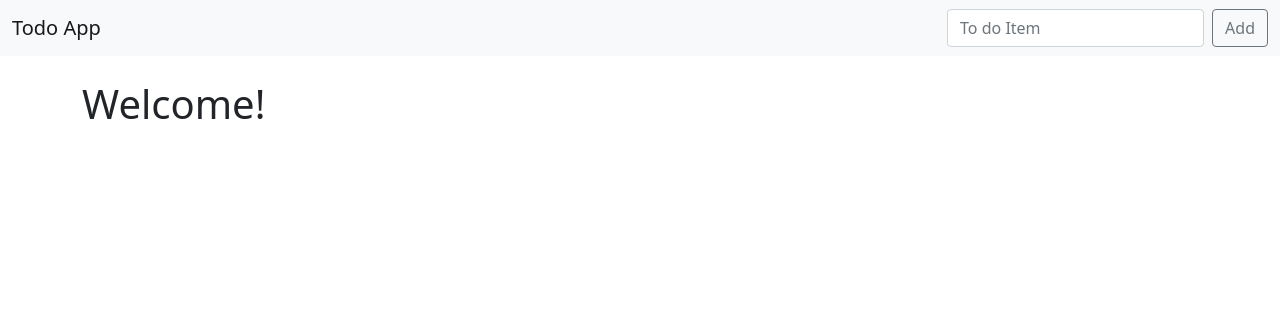
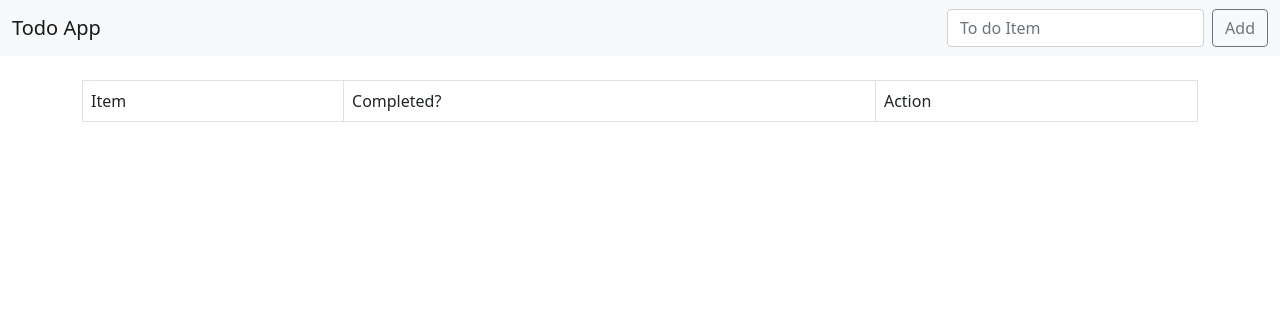
Before and after one commit to sultanaslam/django-todo, a Django app: page / in a window 1280 px wide. Shown: the top 316 px of the page. Run offline with Django 3.2, Linux system fonts and the light colour scheme; data that the repository does not hold is empty.

Commit message:
list items in templates, styles, static css load

```diff
--- /dev/null
+++ b/static/css/styles.css
@@ -0,0 +1,3 @@
+.striker {
+  text-decoration: line-through;
+}
--- a/todo_list/templates/base.html
+++ b/todo_list/templates/base.html
@@ -1,3 +1,5 @@
+{% load static %}
+
 <!DOCTYPE html>
 <html lang="en">
   <head>
@@ -12,7 +14,7 @@
       integrity="sha384-BmbxuPwQa2lc/FVzBcNJ7UAyJxM6wuqIj61tLrc4wSX0szH/Ev+nYRRuWlolflfl"
       crossorigin="anonymous"
     />
-
+    <link rel="stylesheet" href="{% static 'css/styles.css' %}" />
     <title>{% block title %}Todo App{% endblock %}</title>
   </head>
   <body>
--- a/todo_list/templates/home.html
+++ b/todo_list/templates/home.html
@@ -5,5 +5,33 @@
 {% endblock %}
 
 {% block content %}
-    <h1>Welcome!</h1>
+    <table class='table table-bordered'>
+        <thead>
+            <tr>
+                <td>Item</td>
+                <td>Completed?</td>
+                <td>Action</td>
+            </tr>
+        </thead>
+        <tbody>
+            {% for item in items %}
+                <tr>
+                    {% if item.is_completed %}
+                        <td class='striker'>{{item.name}}</td>
+                        <td>
+                            <span class="text-success">{{item.is_completed}}</span>
+                        </td>
+                        {% else %}
+                        <td>{{item.name}}</td>
+                        <td>
+                            <span class="text-secondary">{{item.is_completed}}</span>
+                        </td>
+                    {% endif %}
+                    <td>
+                        <button class='btn btn-danger'>Delete</button>
+                    </td>
+                </tr>
+            {% endfor %}
+        <tbody>
+    </table>
 {% endblock %}
--- a/todo_list/views.py
+++ b/todo_list/views.py
@@ -1,4 +1,7 @@
 from django.shortcuts import render
 
+from .models import List
+
 def home(request):
-    return render(request, 'home.html',{})
+    items = List.objects.all()
+    return render(request, 'home.html',{'items': items})
```
